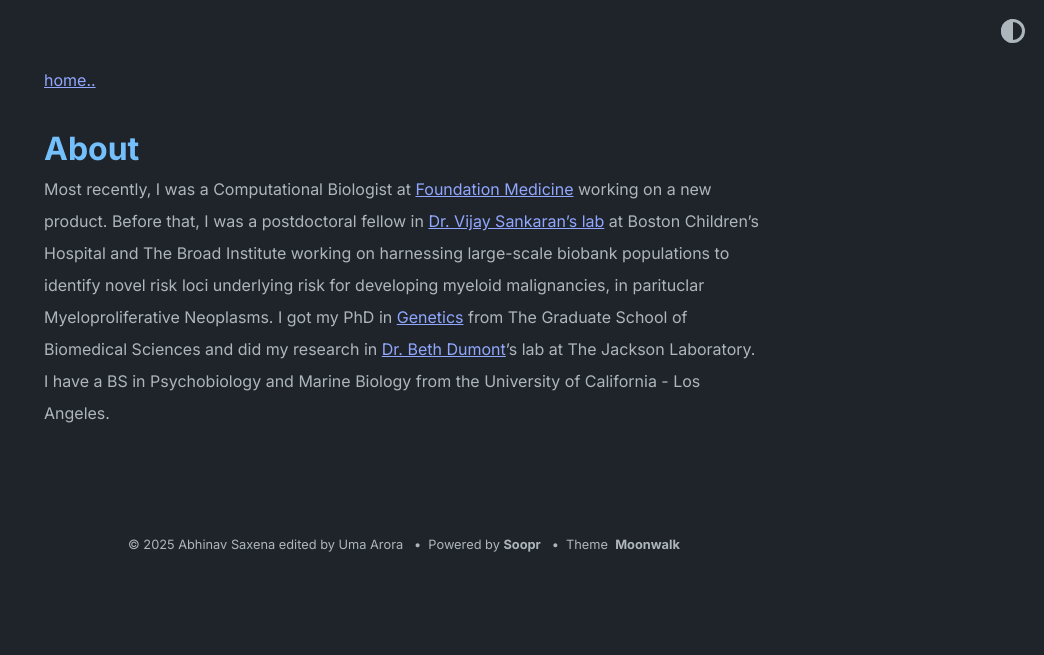
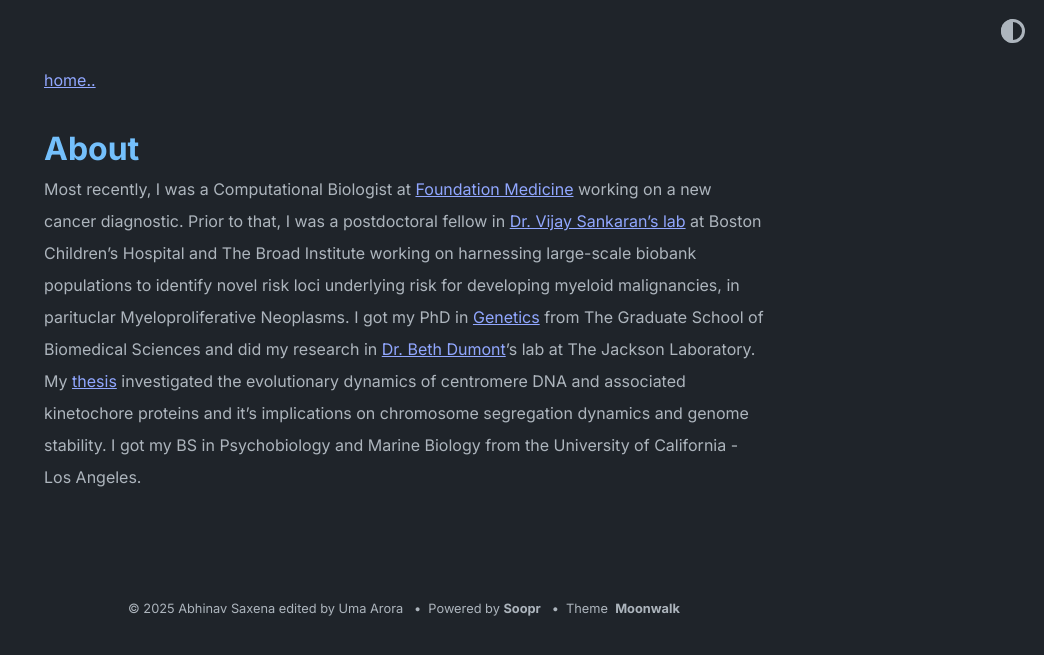
Before and after one commit to umaarora/umaarora.github.io, a Jekyll site: the page built from about.md, in a window 1280 px wide. Shown: the top 655 px of the page, without its empty margins (236-1280 px from the left). Built offline with Jekyll 4.4.1, drawn with Linux system fonts in a browser that asks for light colours.

Commit message:
changed html to md, and edited about

```diff
--- a/about.md
+++ b/about.md
@@ -5,5 +5,4 @@ permalink: /about/
 
 ---
 
-Most recently, I was a Computational Biologist at [Foundation Medicine](https://www.foundationmedicine.com/info/detail/our-story) working on a new product. Before that, I was a postdoctoral fellow in [Dr. Vijay Sankaran's lab](https://www.bloodgenes.org/) at  Boston Children's Hospital and The Broad Institute working on harnessing large-scale biobank populations to identify novel risk loci underlying risk for developing myeloid malignancies, in parituclar Myeloproliferative Neoplasms. I got my PhD in [Genetics](https://gsbs.tufts.edu/academics/basic-science-phd-programs/mammalian-genetics-jax) from The Graduate School of Biomedical Sciences and did my research in [Dr. Beth Dumont](https://www.jax.org/research-and-faculty/faculty/beth-dumont)'s lab at The Jackson Laboratory.
-I have a BS in Psychobiology and Marine Biology from the University of California - Los Angeles.
+Most recently, I was a Computational Biologist at [Foundation Medicine](https://www.foundationmedicine.com/info/detail/our-story) working on a new cancer diagnostic. Prior to that, I was a postdoctoral fellow in [Dr. Vijay Sankaran's lab](https://www.bloodgenes.org/) at  Boston Children's Hospital and The Broad Institute working on harnessing large-scale biobank populations to identify novel risk loci underlying risk for developing myeloid malignancies, in parituclar Myeloproliferative Neoplasms. I got my PhD in [Genetics](https://gsbs.tufts.edu/academics/basic-science-phd-programs/mammalian-genetics-jax) from The Graduate School of Biomedical Sciences and did my research in [Dr. Beth Dumont](https://www.jax.org/research-and-faculty/faculty/beth-dumont)'s lab at The Jackson Laboratory. My [thesis](https://www.proquest.com/openview/f98d21182232df1e636236a765855d6d/1?pq-origsite=gscholar&cbl=18750&diss=y) investigated the evolutionary dynamics of centromere DNA and associated kinetochore proteins and it's implications on chromosome segregation dynamics and genome stability. I got my BS in Psychobiology and Marine Biology from the University of California - Los Angeles.
```
Also changed, not shown: faroundandfindout.md (renamed from faroundandfindout.html), midnightchef.md (renamed from midnightchef.html).
